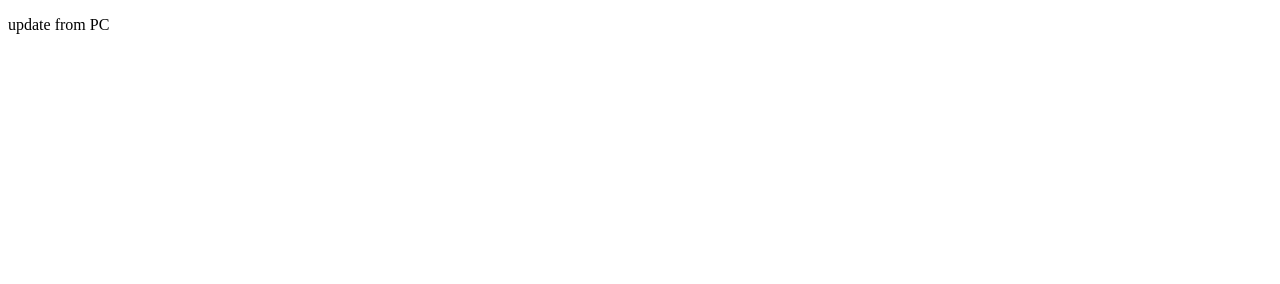
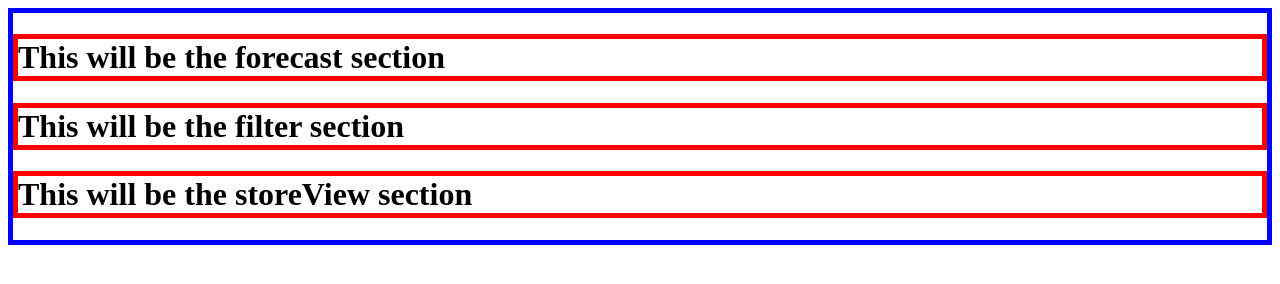
Before and after one commit to KaiWyrmsbane/LawnCareWebsite, a plain HTML site: page index.html in a window 1280 px wide. Drawn offline with Linux system fonts and the light colour scheme.

```diff
--- a/index.html
+++ b/index.html
@@ -1,5 +1,6 @@
 <!DOCTYPE html>
 <html>
+
 <head>
     <meta charset="utf-8">
     <meta http-equiv="X-UA-Compatible" content="IE=edge">
@@ -8,8 +9,27 @@
     <meta name="viewport" content="width=device-width, initial-scale=1">
     <link rel="stylesheet" href="../styles/IndexStyleSheet.css">
 </head>
+
 <body>
-        <p>update from PC</p>
+    <div class="storeWindow">
+        <div class="weeklyforcast">
+            <h1>This will be the forecast section</h1>
+            <!-- we will call an api here and present a 7 day forcast for the week -->
+        </div>
+        <div class="filters">
+            <h1>This will be the filter section</h1>
+            <!-- here we'll be passing values into a function that will the storeView -->
+        </div>
+        <div class="storeView">
+            <h1>This will be the storeView section</h1>
+            <!-- we'll have an array of lawnmowers which will be presented here -->
+        </div>
+    </div>
+    <footer>
+
+    </footer>
     <script src="" async defer></script>
 </body>
+<!-- Unsure which api I could use for pulling over lawn mowers -->
+
 </html>
--- a/styles/IndexStyleSheet.css
+++ b/styles/IndexStyleSheet.css
@@ -1,3 +1,7 @@
 h1 {
-    /* color: red; */
+   border: solid red 5px;
 }
+
+.storeWindow{
+    border: solid blue 5px;
+}
```
Also changed, not shown: scripts/store.js (added). Lines whose indentation alone changed are shown as unchanged.
